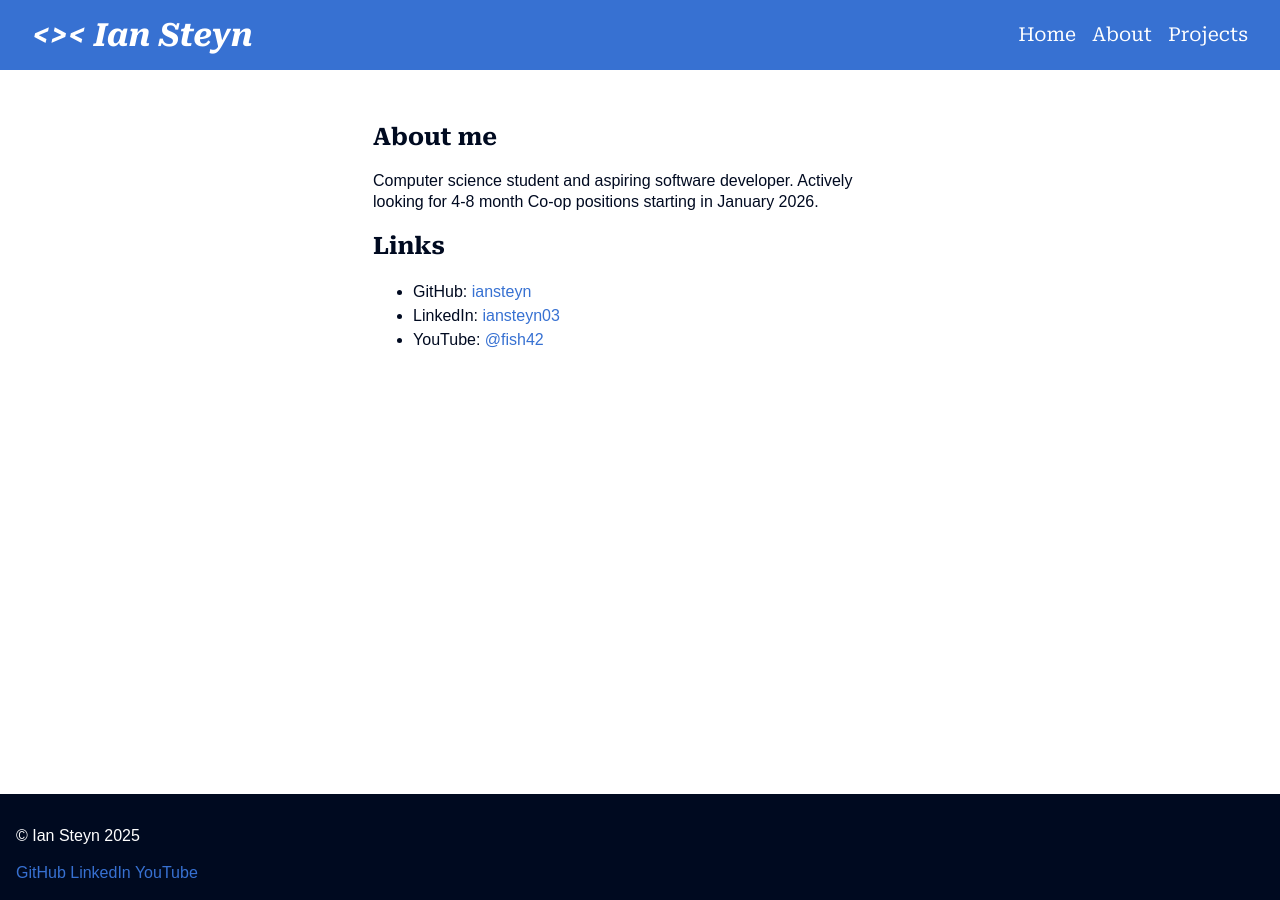
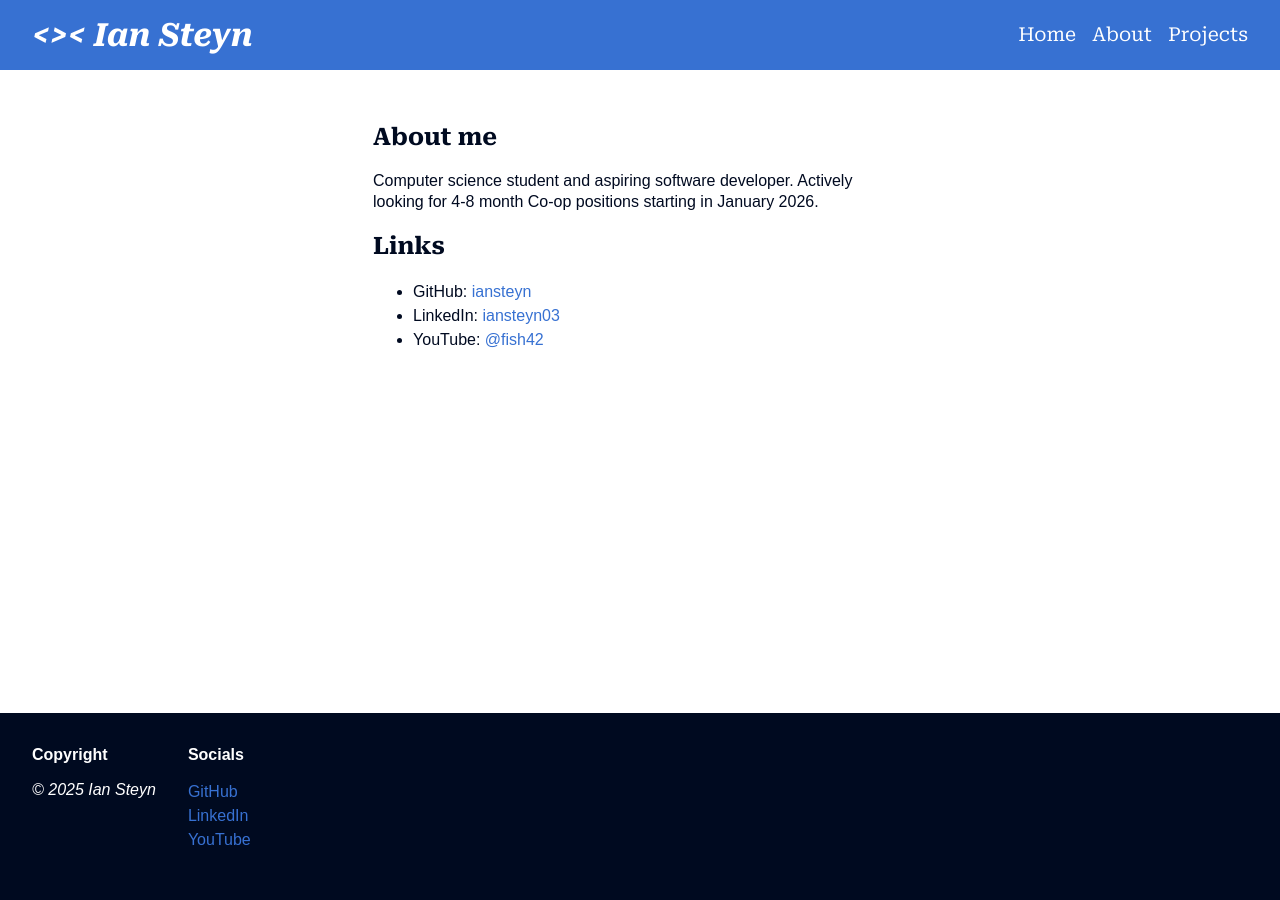
Before and after one commit to iansteyn/iansteyn.github.io, a Jekyll site: the page built from index.html, in a window 1280 px wide. Built offline with Jekyll 4.4.1, drawn with Linux system fonts in a browser that asks for light colours; some web fonts are replaced.

Commit message:
apply BEM and flexbox to footer

```diff
--- a/_includes/footer.html
+++ b/_includes/footer.html
@@ -1,7 +1,17 @@
 <footer class="site-footer">
-  <p>&copy; Ian Steyn 2025</p>
-  {% for social in site.data.socials %}
-    <a href="{{ social.url }}">{{ social.platform }}</a>
-  {% endfor %}
-  </ul>
+
+  <section class="site-footer__section">
+    <h4>Copyright</h4>
+    <p class="site-footer__copyright">&copy; 2025 Ian Steyn</p>
+  </section>
+
+  <section class="site-footer__section">
+    <h4>Socials</h4>
+    <ul class="ul--bulletless">
+      {% for social in site.data.socials %}
+        <li><a href="{{ social.url }}">{{ social.platform }}</a></li>
+      {% endfor %}
+    </ul>
+  </section>
+
 </footer>
--- a/css/style.css
+++ b/css/style.css
@@ -35,11 +35,10 @@
     min-height: 100svh;
 }
 
-h1, h2, h3, h4 {
+h1, h2, h3 {
     font-family: var(--font-family-display);
 }
 h1, h2, h3, h4, h5, h6 {
-    color: var(--text-primary);
     font-weight: bold;
     line-height: 1.2;
 }
@@ -87,6 +86,13 @@
 }
 a:hover {
     text-decoration: underline;
+}
+
+/* ------------------------------------------------------------------------------------------------------- */
+/* || UTILITIES */
+.ul--bulletless {
+    padding: 0;
+    list-style: none;
 }
 
 /* ------------------------------------------------------------------------------------------------------- */
@@ -141,7 +147,19 @@
     color: white;
     background-color: var(--background-dark);
     padding: 1rem;
+
+    display: flex;
+    flex-direction: row;
+    flex-wrap: wrap;
 }
+.site-footer__section {
+    color: white;
+    margin: 1em;
+}
+.site-footer__copyright {
+    font-style: italic;
+}
+
 
 /* Main Content */
 .main {
```
